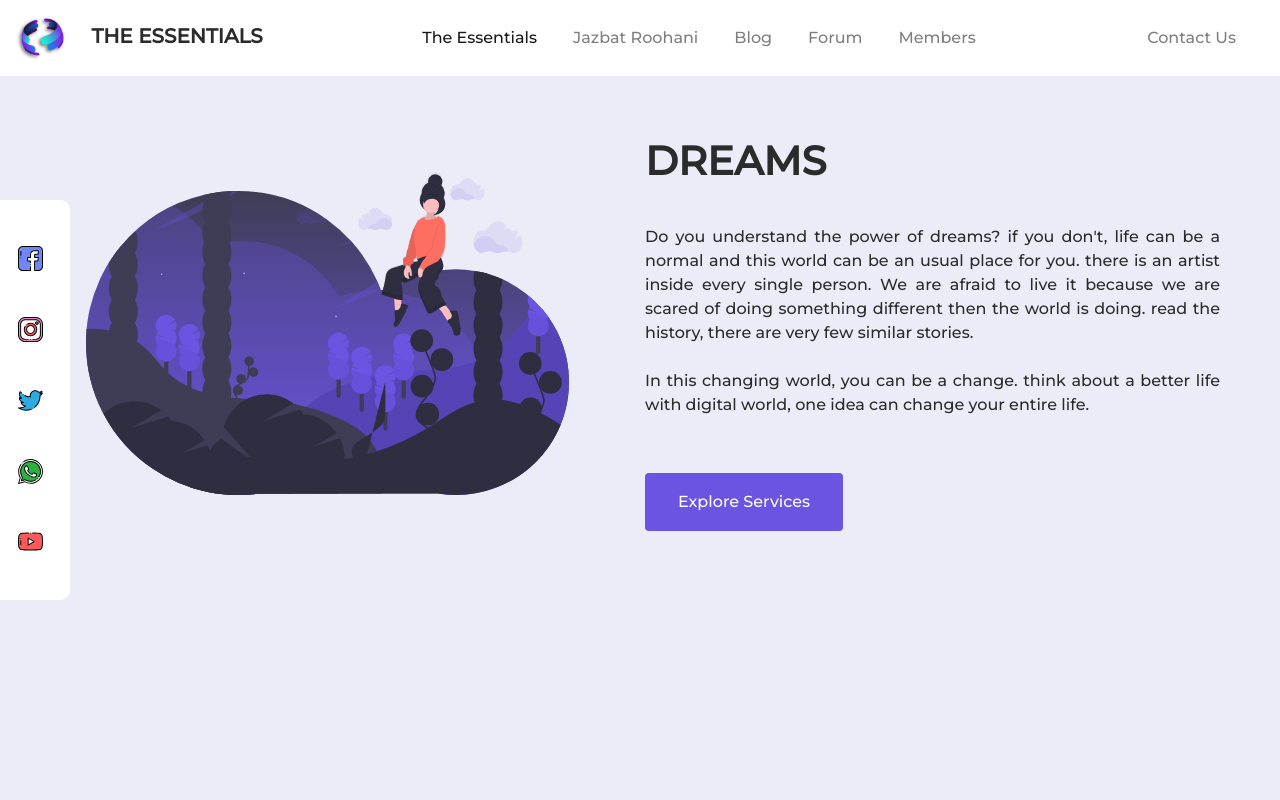
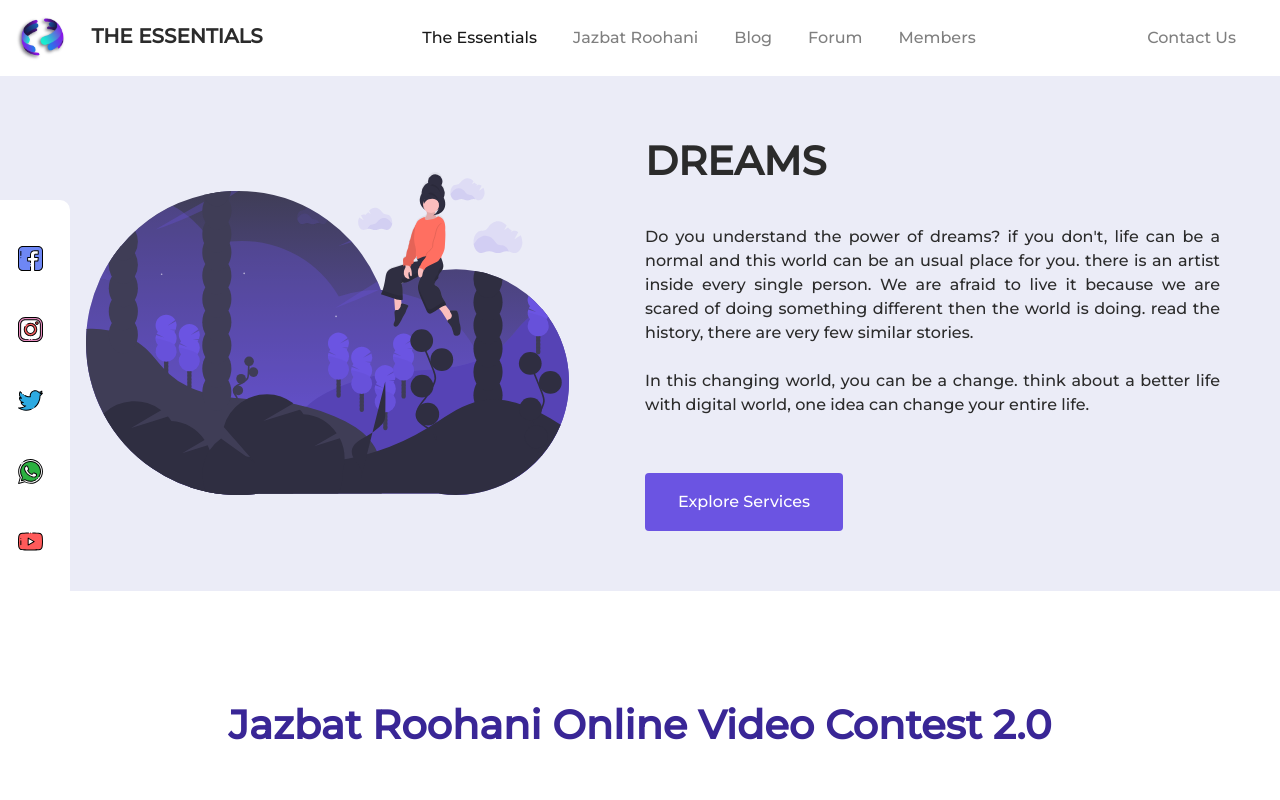
Before and after one commit to guptayash570/essentials.github.io, a plain HTML site: page index.html in a window 1280 px wide. Shown: the top 800 px of the page. Drawn offline with Linux system fonts and the light colour scheme.

Commit message:
Update style.css

```diff
--- a/css/style.css
+++ b/css/style.css
@@ -45,7 +45,8 @@ img {
 }
 .cbox {
   background-color: #ebecf7;
-  height: 100vh;
+
+  overflow: hidden;
 }
 
 .cbox h2 {
```
